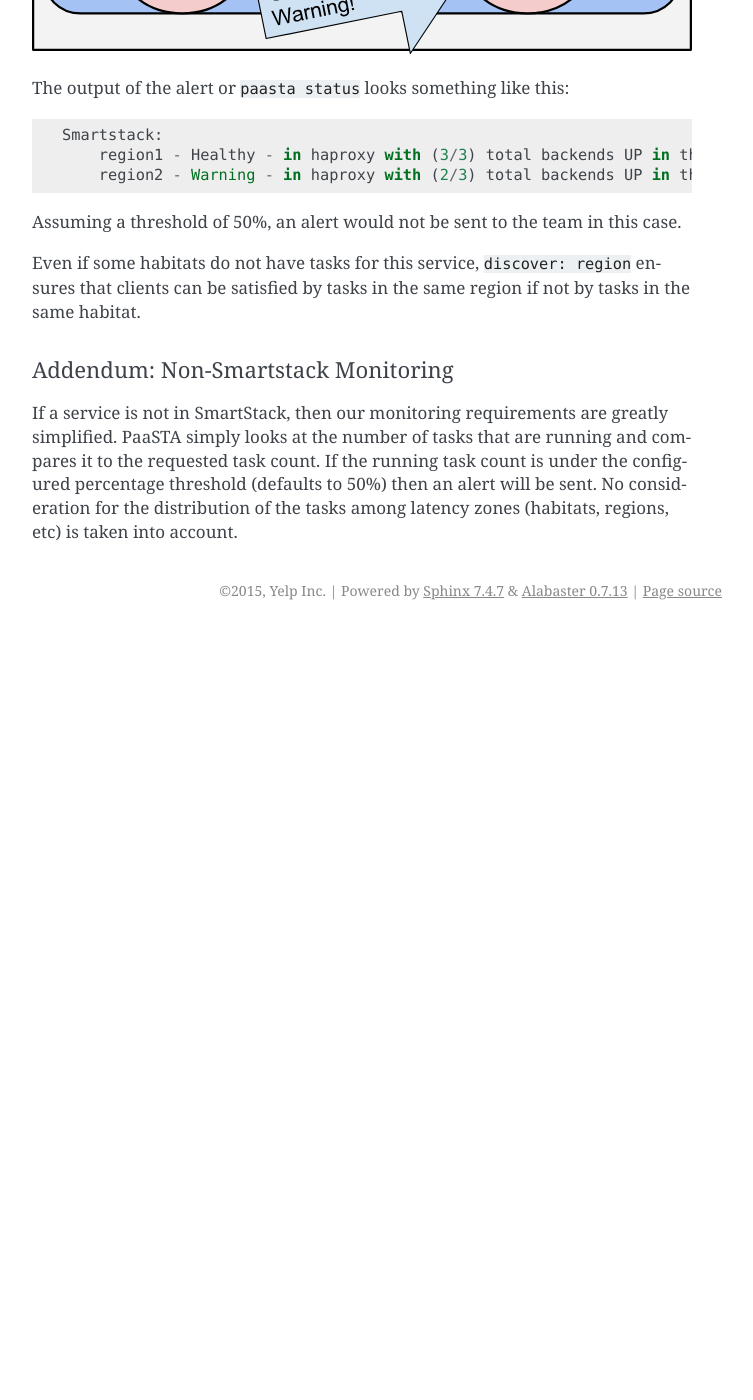
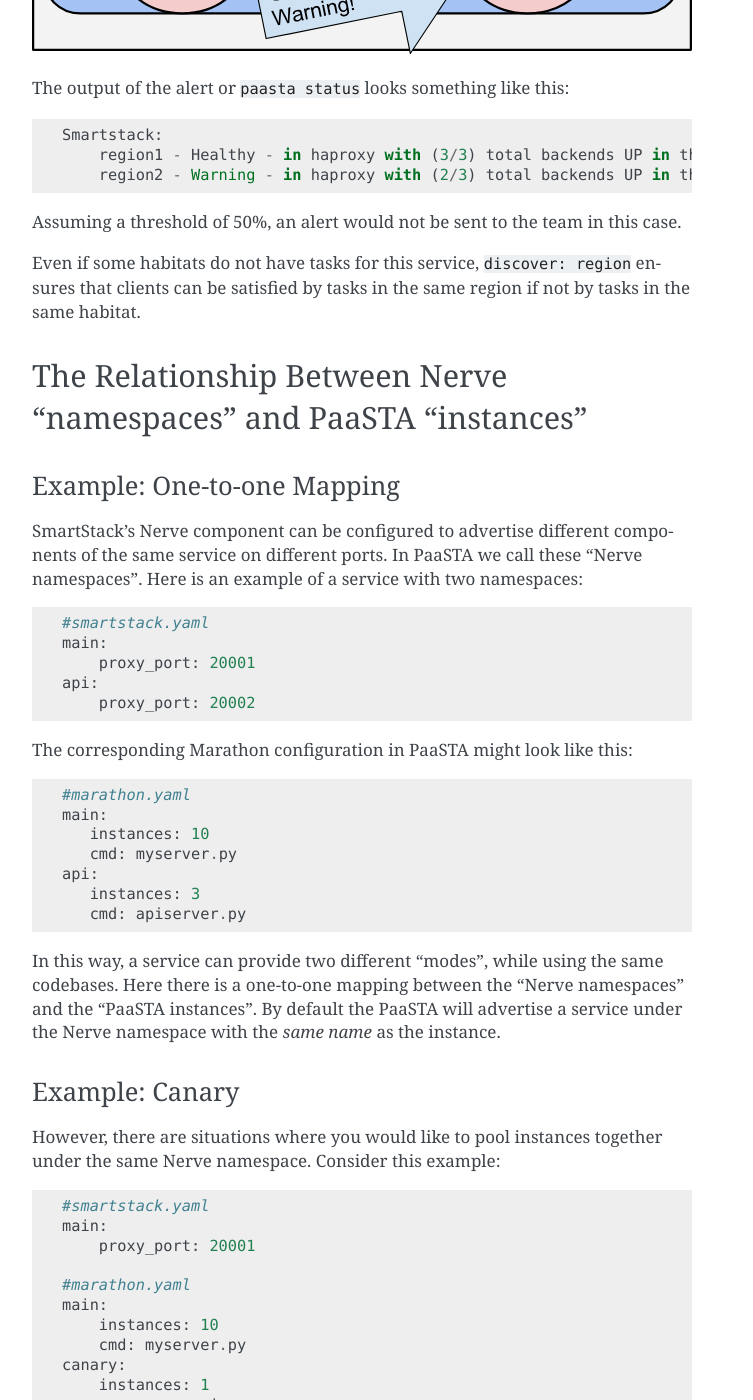
Before and after one commit to Yelp/paasta, a Sphinx documentation site: the page built from docs/source/about/smartstack_interaction.rst, in a window 1280 px wide and 1400 px high, scrolled down 5461 px. Shown: the whole window, without its empty margins (388-1141 px from the left). Built offline with Sphinx 7.4.7, drawn with Linux system fonts in a browser that asks for light colours; pages that are not in the unit, such as notebooks, are missing from menus; before the commit the page ends 6091 px from its top, so only the background shows below that; some of the changed text lies outside the part shown.

Commit message:
Documented the relationship between instance and nerve_ns better

```diff
--- a/docs/source/about/smartstack_interaction.rst
+++ b/docs/source/about/smartstack_interaction.rst
@@ -170,6 +170,87 @@
 tasks in the same habitat.
 
 
+The Relationship Between Nerve "namespaces" and PaaSTA "instances"
+------------------------------------------------------------------
+
+Example: One-to-one Mapping
+^^^^^^^^^^^^^^^^^^^^^^^^^^^
+
+SmartStack's Nerve component can be configured to advertise different
+components of the same service on different ports. In PaaSTA we call these
+"Nerve namespaces". Here is an example of a service with two namespaces::
+
+    #smartstack.yaml
+    main:
+        proxy_port: 20001
+    api:
+        proxy_port: 20002
+
+The corresponding Marathon configuration in PaaSTA might look like this::
+
+    #marathon.yaml
+    main:
+       instances: 10
+       cmd: myserver.py
+    api:
+       instances: 3
+       cmd: apiserver.py
+
+In this way, a service can provide two different "modes", while using the same
+codebases. Here there is a one-to-one mapping between the "Nerve namespaces" and
+the "PaaSTA instances". By default the PaaSTA will advertise a service under the
+Nerve namespace with the *same name* as the instance.
+
+Example: Canary
+^^^^^^^^^^^^^^^
+
+However, there are situations where you would like to pool instances together under
+the same Nerve namespace. Consider this example::
+
+    #smartstack.yaml
+    main:
+        proxy_port: 20001
+
+    #marathon.yaml
+    main:
+        instances: 10
+        cmd: myserver.py
+    canary:
+        instances: 1
+        nerve_ns: main
+        cmd: myserver.py --experiment
+
+With this example, the ``canary`` instance gets advertised *under* the ``main`` Nerve
+namespace, which gives an effective pool of *11* instances listening behind port 20001.
+
+This allows the canary instance, which may be configured differently than the main instance,
+to participate in the normal "main" pool.
+
+Example: Sharding
+^^^^^^^^^^^^^^^^^
+
+Sharding is another use case for using alternative namespaces::
+
+    #smartstack.yaml
+    main:
+        proxy_port: 20001
+
+    #marathon.yaml
+    shard1:
+        instances: 10
+        nerve_ns: main
+    shard2:
+        instances: 10
+        nerve_ns: main
+    shard3:
+        instances: 10
+        nerve_ns: main
+
+These shards all end up being load-balanced in the same "main" pool. More
+complex YAML definitions can take advantage of YAML's
+`anchors and references <https://gist.github.com/bowsersenior/979804>`_
+to reduce duplication.
+
 Addendum: Non-Smartstack Monitoring
 ***********************************
 
```
Also changed, not shown: docs/source/yelpsoa_configs.rst (+8 -2 lines).
